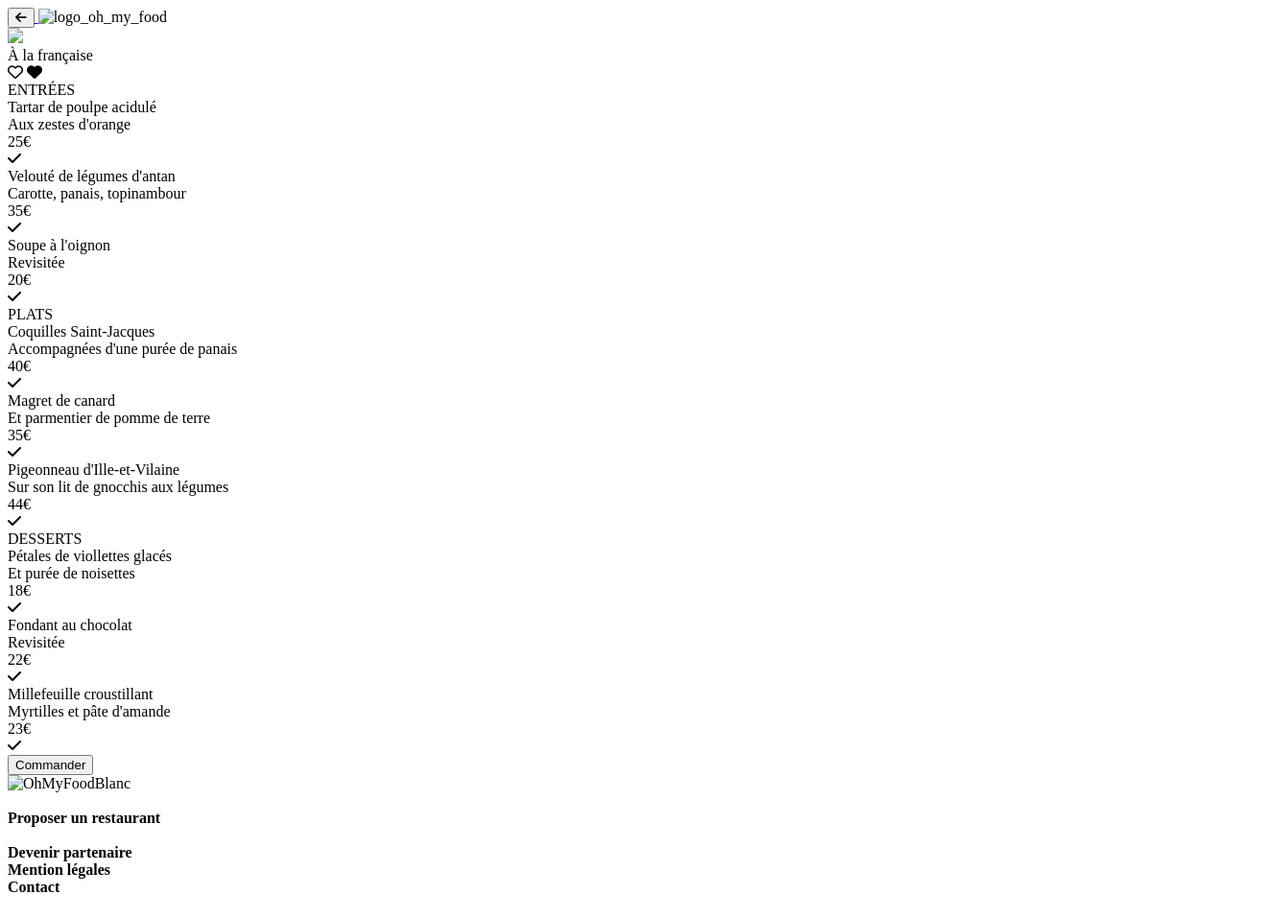
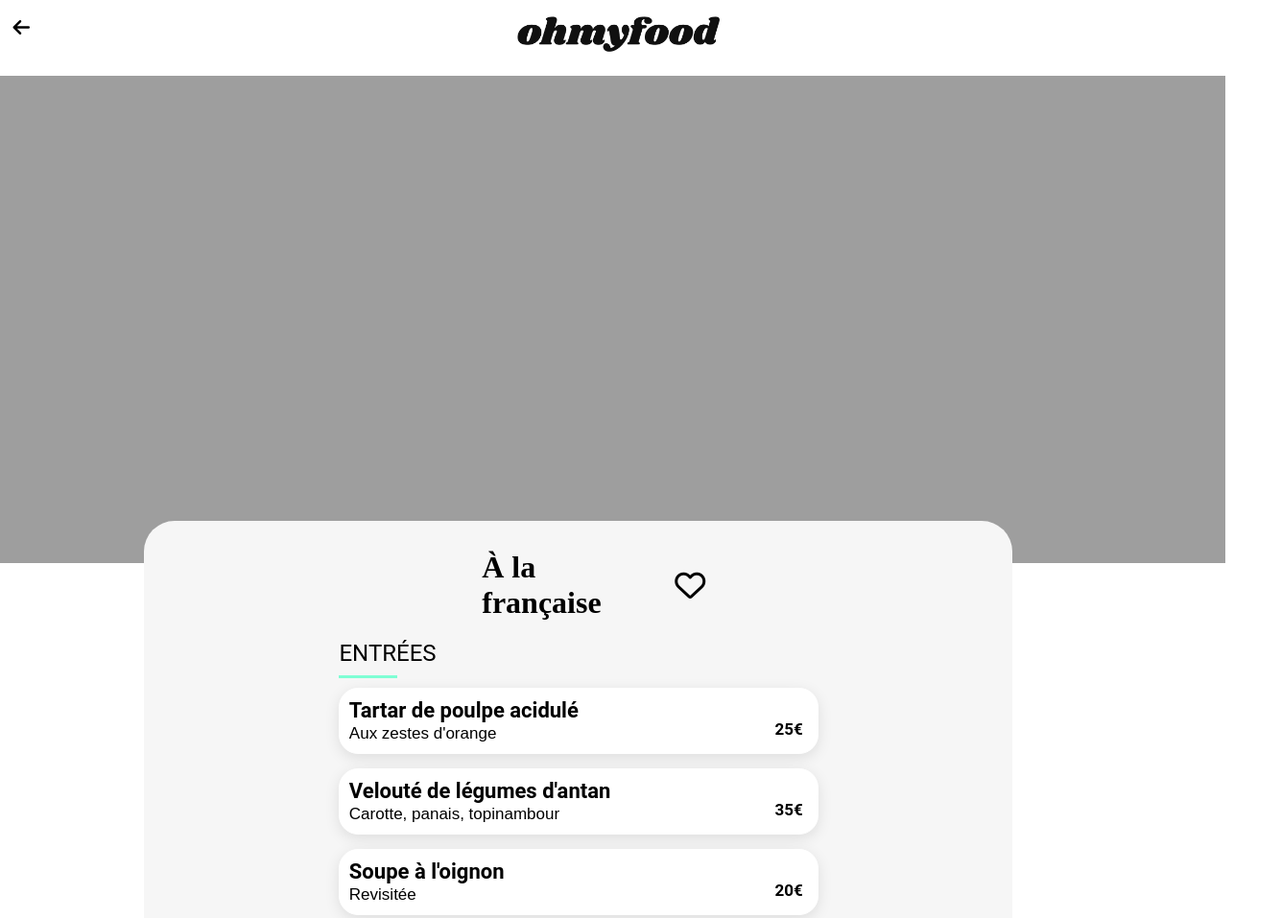
Before and after one commit to Sett0nn/OH-My-Food, a website: page pages/A_la_francaise/a_la_francaise.html in a window 1280 px wide. Shown: the top 957 px of the page at 96% size, 1335 px wide, since content can reach past the window. Drawn offline with nearby package versions, Linux system fonts and the light colour scheme; files that its build step writes are made by us from their sources; the site is published under a folder, as on GitHub Pages, so addresses that start at the root find nothing.

Commit message:
nouvequ commit pour gitpage

```diff
--- a/assets/css/style.scss
+++ b/assets/css/style.scss
@@ -5,6 +5,10 @@
   flex-direction: row;
   justify-content: center;
   width: 100%;
+}
+
+body {
+  margin: 0;
 }
 
 .size {
--- a/assets/index/index.html
+++ b/index.html
@@ -3,7 +3,7 @@
 <head>
     <meta charset="UTF-8">
     <meta name="viewport" content="width=device-width, initial-scale=1.0" />
-  <link rel="stylesheet" href="https://cdnjs.cloudflare.com/ajax/libs/font-awesome/6.5.1/css/all.min.css" integrity="sha512-DTOQO9RWCH3ppGqcWaEA1BIZOC6xxalwEsw9c2QQeAIftl+Vegovlnee1c9QX4TctnWMn13TZye+giMm8e2LwA==" crossorigin="anonymous" referrerpolicy="no-referrer" />
+<!--  <link rel="stylesheet" href="https://cdnjs.cloudflare.com/ajax/libs/font-awesome/6.5.1/css/all.min.css" integrity="sha512-DTOQO9RWCH3ppGqcWaEA1BIZOC6xxalwEsw9c2QQeAIftl+Vegovlnee1c9QX4TctnWMn13TZye+giMm8e2LwA==" crossorigin="anonymous" referrerpolicy="no-referrer" />-->
     <title>Oh my food</title>
     <link rel="stylesheet" href="assets/css/style.css">
 </head>
@@ -181,6 +181,7 @@
       <div class="footer-text">
         <b class="a-propos">
           <div footer-icone>
+          <div footer-icone>
           <i class="fa-solid fa-utensils" style="color: #ffffff;"></i></div>
           <span> Proposer un restaurant</span>
         </b>
--- a/pages/A_la_francaise/a_la_francaise.html
+++ b/pages/A_la_francaise/a_la_francaise.html
@@ -6,20 +6,20 @@
   <meta name="viewport" content="width=device-width, initial-scale=1.0" />
   <link rel="stylesheet" href="https://cdnjs.cloudflare.com/ajax/libs/font-awesome/6.5.1/css/all.min.css" integrity="sha512-DTOQO9RWCH3ppGqcWaEA1BIZOC6xxalwEsw9c2QQeAIftl+Vegovlnee1c9QX4TctnWMn13TZye+giMm8e2LwA==" crossorigin="anonymous" referrerpolicy="no-referrer" />
   <title>Oh my food</title>
-  <link rel="stylesheet" href="/pages/A_la_francaise/francaise.css">
-  <link rel="stylesheet" href="/assets/css/heart.css">
+  <link rel="stylesheet" href="../../pages/A_la_francaise/francaise.css">
+  <link rel="stylesheet" href="../../assets/css/heart.css">
 </head>
 <body>
 <div class="size">
 
   <header>
     <section class="header">
-      <a rel="stylesheet" href="/index.html"> <button class="icone-type"> <i class="fa-solid fa-arrow-left"> </i> </button> </a>
-      <img class="header__logo" src="/assets/logo/ohmyfood.png" alt="logo_oh_my_food"/>
+      <a rel="stylesheet" href="../../index.html"> <button class="icone-type"> <i class="fa-solid fa-arrow-left"> </i> </button> </a>
+      <img class="header__logo" src="../../assets/logo/ohmyfood.png" alt="logo_oh_my_food"/>
     </section>
   </header>
   <div class="size-img">
-    <img class="spec-img" src="/assets/img/img3.png"/>
+    <img class="spec-img" src="../../assets/img/img3.png"/>
 
   </div>
   <div class="bg-shape">
@@ -212,7 +212,7 @@
 
 <footer>
   <div class="bg-footer">
-    <img class="footer-logo" src="/assets/logo/ohmyfood_blanc.png" alt="OhMyFoodBlanc"/>
+    <img class="footer-logo" src="../../assets/logo/ohmyfood_blanc.png" alt="OhMyFoodBlanc"/>
 
     <div class="title-footer">
       <div class="footer-text">
--- a/pages/La_palette_du_goût/palette.scss
+++ b/pages/La_palette_du_goût/palette.scss
@@ -475,7 +475,7 @@ footer{
     gap: 20px;
     font-weight: bold;
     font-family: Shrikhand;
-    font-size: x-large;
+    font-size: 30px;
   }
 
   .big-title_menu{
--- a/pages/Le_délice_des_sens/delice.scss
+++ b/pages/Le_délice_des_sens/delice.scss
@@ -71,7 +71,7 @@
   gap: 20px;
   font-weight: bold;
   font-family: Shrikhand;
-  font-size: xx-large;
+  font-size: 30px;
 }
 
 
```
Also changed, not shown: pages/La_note_enchante/La note enchantée.html (+5 -5 lines), pages/La_palette_du_goût/La_palette_du_goût.html (+4 -4 lines), pages/Le_délice_des_sens/delice.html (+5 -5 lines), assets/css/style.css, pages/La_palette_du_goût/palette.css, pages/Le_délice_des_sens/delice.css, 2 other files.
